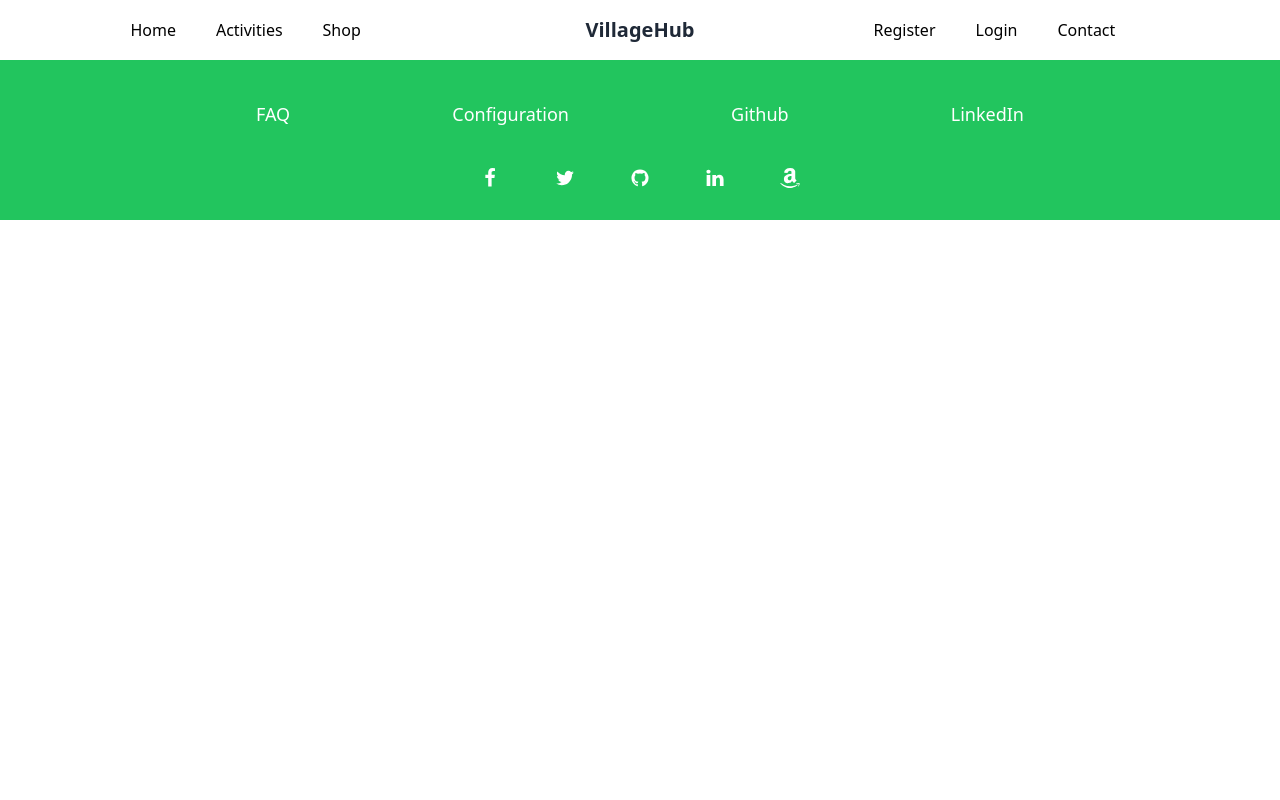
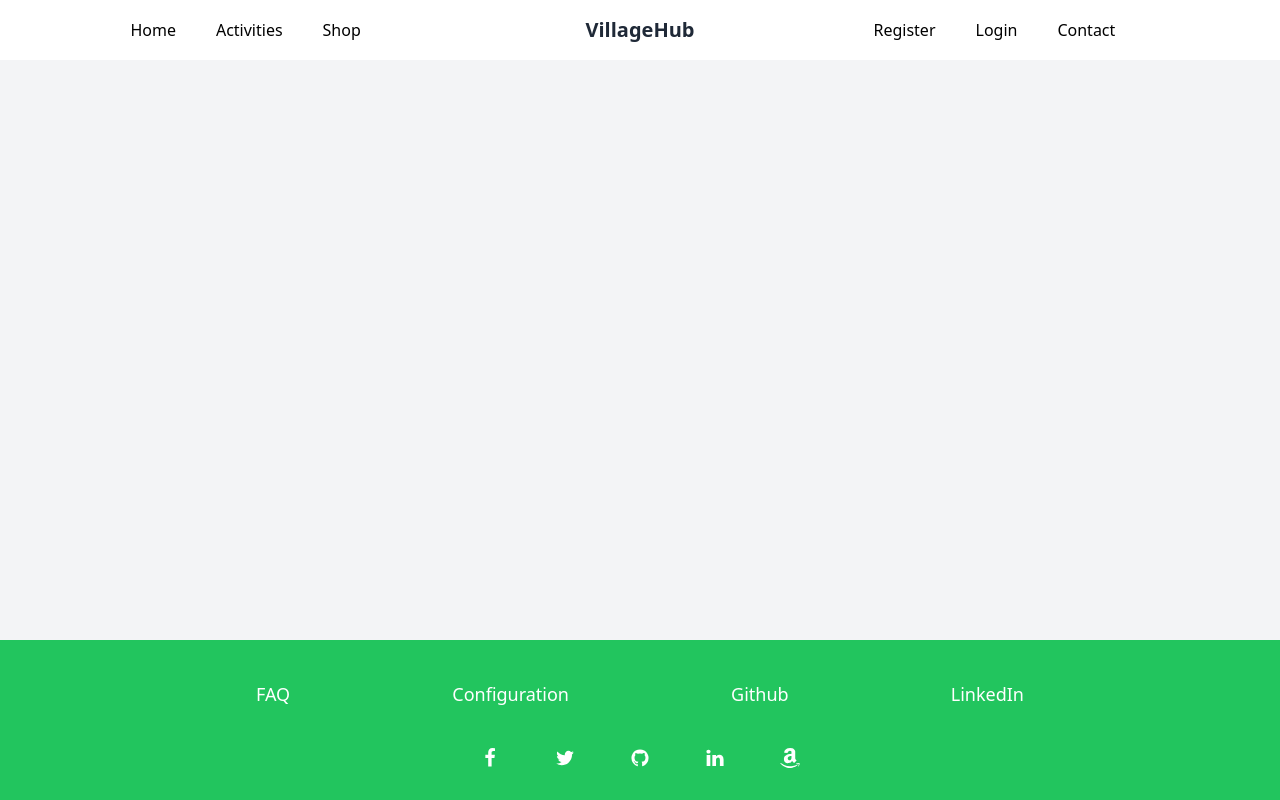
Before and after one commit to LAPopa/Hackaton, a React (Create React App) app in the folder frontend/: page /edit-location/1 in a window 1280 px wide. Built offline with nearby package versions, Linux system fonts and the light colour scheme; what tw-elements would draw is missing.

Commit message:
Fixed footer problem

```diff
--- a/frontend/src/App.css
+++ b/frontend/src/App.css
@@ -1,5 +1,6 @@
 .App {
   text-align: center;
+  min-height: 100vh;
 }
 
 .App-logo {
@@ -15,7 +16,7 @@
 
 .App-header {
   background-color: #282c34;
-  min-height: 100vh;
+  min-height: 100%;
   display: flex;
   flex-direction: column;
   align-items: center;
--- a/frontend/src/App.js
+++ b/frontend/src/App.js
@@ -12,7 +12,7 @@ import ActivityPage from "./Pages/ActivityPage";
 
 function App() {
   return (
-    <div className="App">
+    <div className="App bg-gray-100">
       <Router>
         <Navbar/>
         <div className="bg-gray-100">
--- a/frontend/src/Components/BuyerRegisterForm.js
+++ b/frontend/src/Components/BuyerRegisterForm.js
@@ -24,7 +24,7 @@ export default function BuyerRegisterForm(){
 
     const handleSubmit = event => {
         event.preventDefault()
-        fetch("http://localhost:8080/api/auth/register-worker",
+        fetch("http://localhost:8080/api/auth/register",
             {
                 method: "POST",
                 headers: {
--- a/frontend/src/Components/Footer.js
+++ b/frontend/src/Components/Footer.js
@@ -1,7 +1,9 @@
 import React from "react";
+import "../Css/Footer.css";
 export default function Footer() {
     return(
-        <footer className="bg-green-500 w-full py-8" >
+        <div className="maine-footer">
+            <footer className="bg-green-500 w-full py-8">
                 <div className="max-w-screen-xl mx-auto px-4">
                     <ul className="max-w-screen-md mx-auto text-lg font-light flex flex-wrap justify-between">
                         <li className="my-2">
@@ -83,5 +85,6 @@ export default function Footer() {
                     </div>
                 </div>
             </footer>
+        </div>
     )
 }
--- a/frontend/src/Components/WorkerRegisterForm.js
+++ b/frontend/src/Components/WorkerRegisterForm.js
@@ -23,7 +23,7 @@ export default function WorkerRegisterForm(){
 
     const handleSubmit = event => {
         event.preventDefault()
-        fetch("http://localhost:8080/api/auth/register",
+        fetch("http://localhost:8080/api/auth/register-worker",
             {
                 method: "POST",
                 headers: {
--- /dev/null
+++ b/frontend/src/Css/Footer.css
@@ -0,0 +1,4 @@
+.maine-footer {
+    position: sticky;
+    top: 100%;
+}
```
Lines whose indentation alone changed are shown as unchanged.
